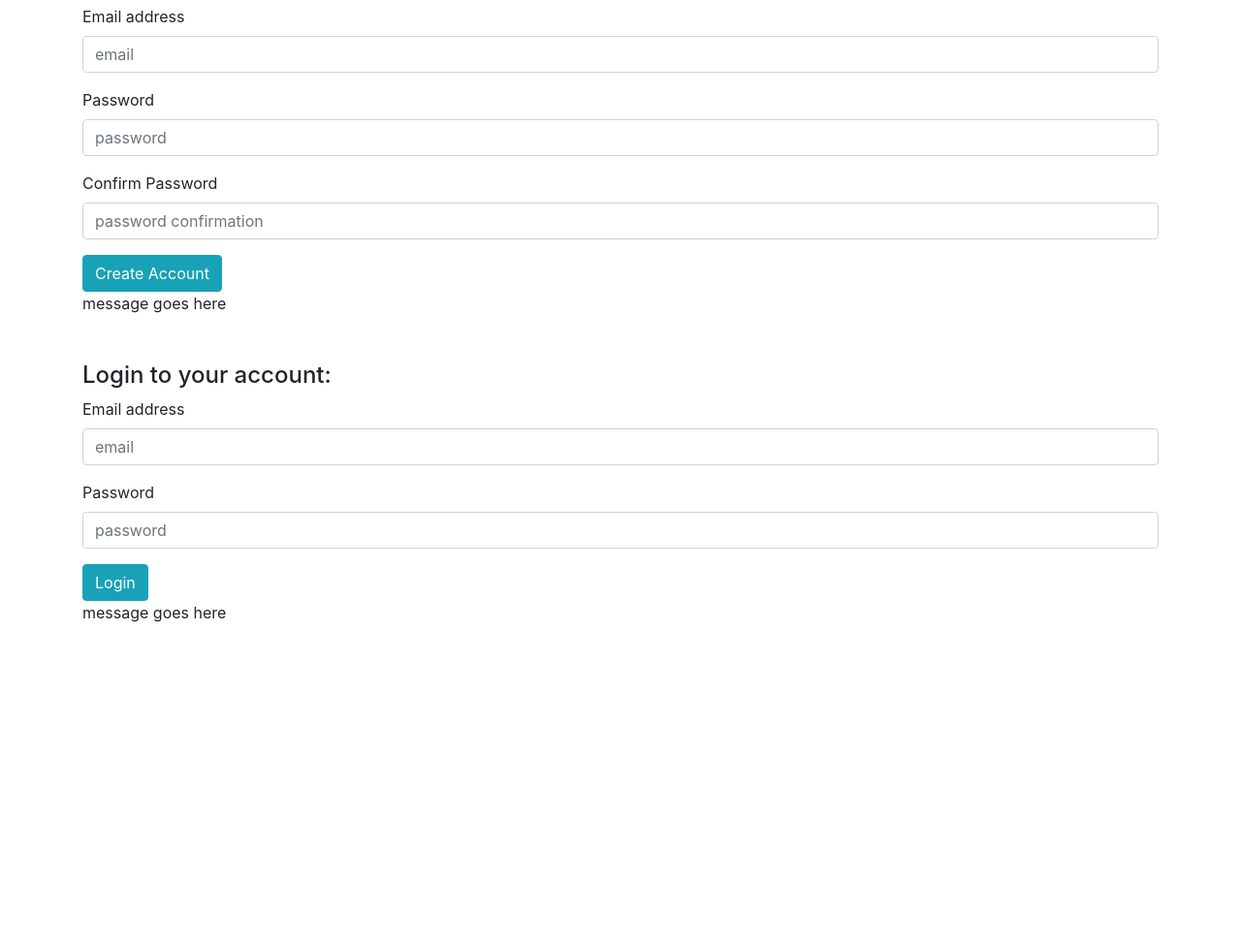
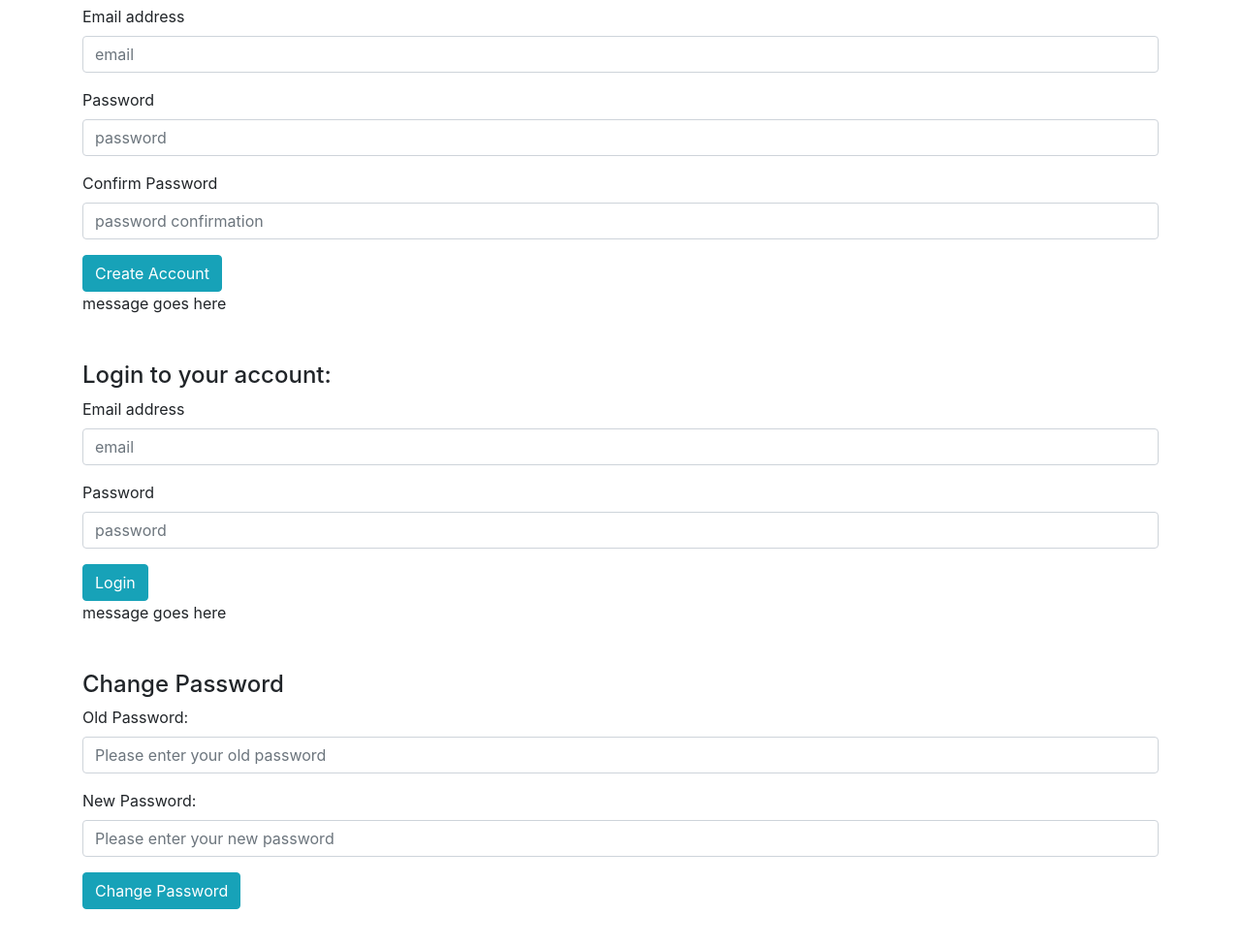
Before and after one commit to lenilunderman/tic-tac-toe-client, a website built with webpack: page index.html in a window 1280 px wide. Shown: the part 88-1064 px from the top of the page at 97% size. Before the commit the page ends 800 px from the top, so only its background shows below. Built offline with nearby package versions, Linux system fonts and the light colour scheme.

Commit message:
Change Password HTML completed and Change Password Curl Script Completed.
The next step is to work on the Javascript part, connecting the form with the API.

```diff
--- a/index.html
+++ b/index.html
@@ -55,6 +55,25 @@
       <div class="sign-in-message"> message goes here</div>
     </div>
     <!-- end of sign in user account-->
+    <!-- start ! change password -->
+    <div class="change-password authorized my-5">
+      <h4>Change Password</h4>
+      <form id="change-password">
+        <div class="form-group">
+          <label for="password"> Old Password: </label>
+          <input type="text" id="password" class="form-control" placeholder="Please enter your old password"
+            name="passwords[old]">
+        </div>
+        <div class="form-group">
+          <label for="password"> New Password: </label>
+          <input type="text" id="password" class="form-control" placeholder="Please enter your new password"
+            name="passwords[new]">
+        </div>
+        <button type="submit" class="btn btn-info"> Change Password </button>
+      </form>
+    </div>
+
+    <!-- end change password -->
 
 
 
```
Also changed, not shown: 2 other files.
